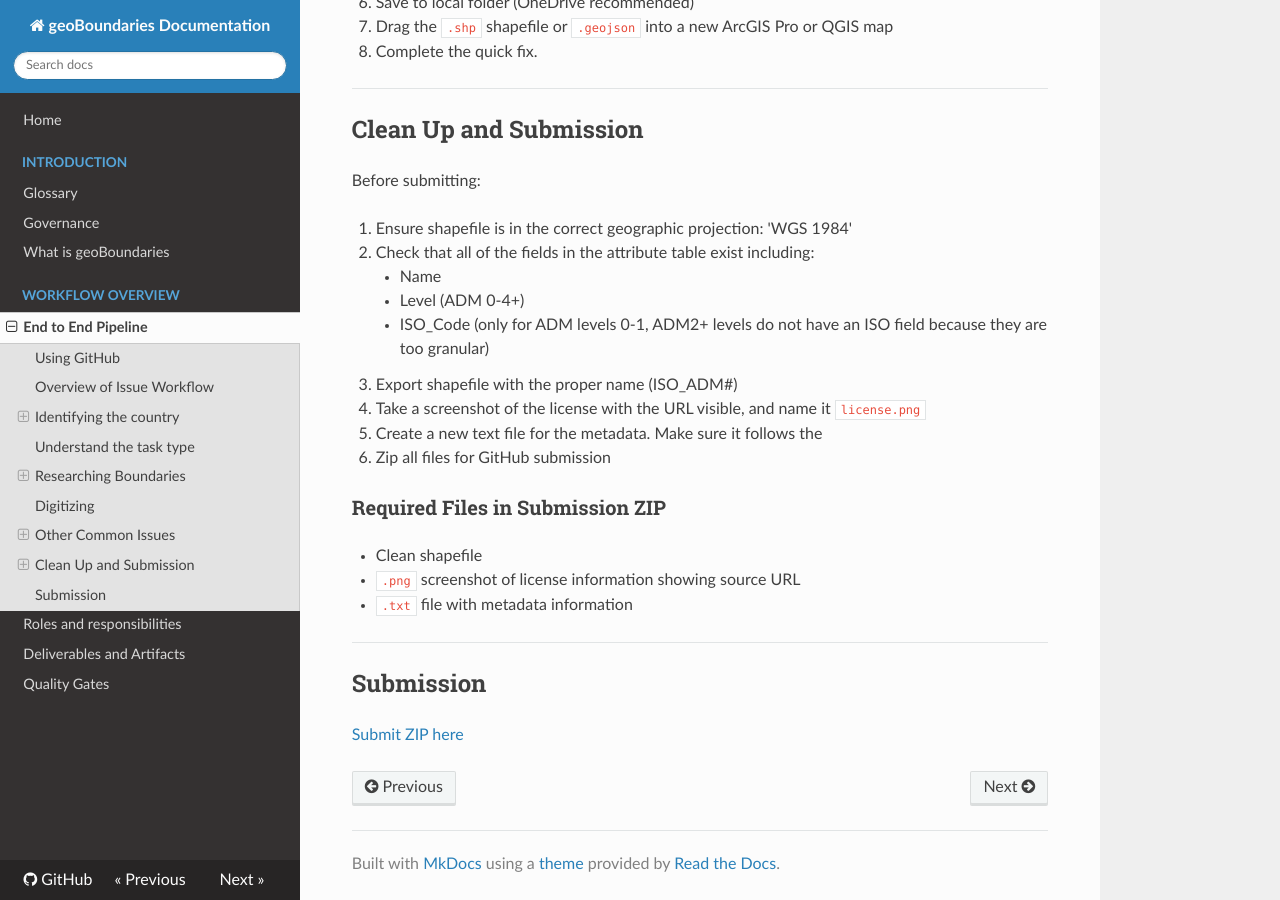
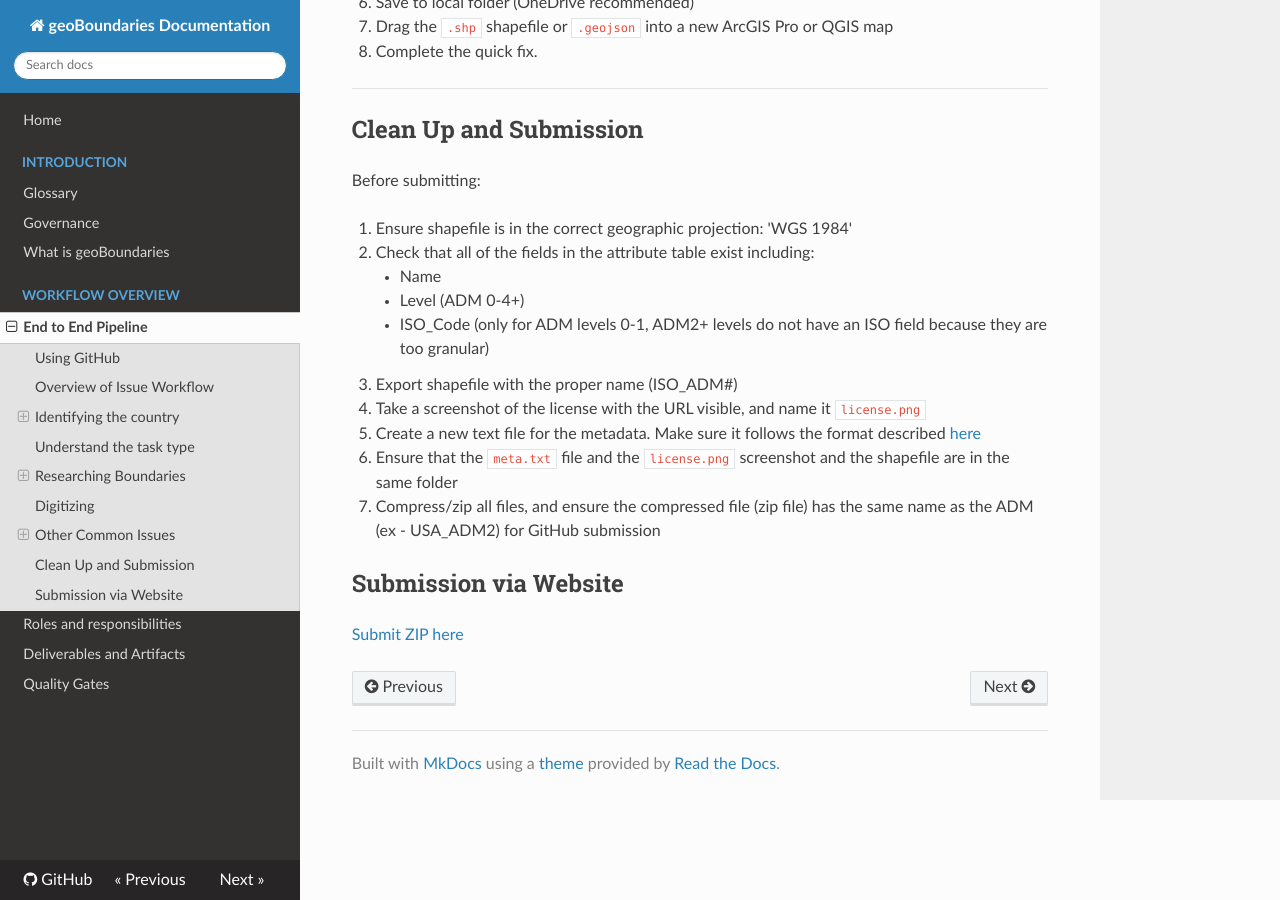
Before and after one commit to wmgeolab/gbDocs, an MkDocs documentation site: the page built from docs/docs/10-workflow-overview/end-to-end-pipeline.md, in a window 1280 px wide and 900 px high, scrolled down 3160 px. Built offline with MkDocs 1.6.1, drawn with Linux system fonts in a browser that asks for light colours; nearby versions of some CDN libraries.

Commit message:
Update end-to-end-pipeline.md

```diff
--- a/docs/docs/10-workflow-overview/end-to-end-pipeline.md
+++ b/docs/docs/10-workflow-overview/end-to-end-pipeline.md
@@ -135,19 +135,11 @@ Before submitting:
      -  ISO_Code (only for ADM levels 0-1, ADM2+ levels do not have an ISO field because they are too granular)
 3. Export shapefile with the proper name (ISO_ADM#)
 4. Take a screenshot of the license with the URL visible, and name it `license.png`
-5. Create a new text file for the metadata. Make sure it follows the
-6.  Zip all files for GitHub submission
+5. Create a new text file for the metadata. Make sure it follows the format described [here](https://github.com/wmgeolab/gbDocs/blob/main/docs/docs/10-workflow-overview/deliverables-and-artifacts.md)
+6.  Ensure that the `meta.txt` file and the `license.png` screenshot and the shapefile are in the same folder
+7.  Compress/zip all files, and ensure the compressed file (zip file) has the same name as the ADM (ex - USA_ADM2) for GitHub submission
 
-### Required Files in Submission ZIP
 
-- Clean shapefile
-- `.png` screenshot of license information showing source URL
-- `.txt` file with metadata information
+## Submission via Website
 
-<!-- TODO: Add screenshot showing example ZIP contents -->
-
----
-
-## Submission
-
-[Submit ZIP here](#) <!-- TODO: Replace with actual submission link -->
+[Submit ZIP here](https://www.geoboundaries.org/gbContribute.html)
```
